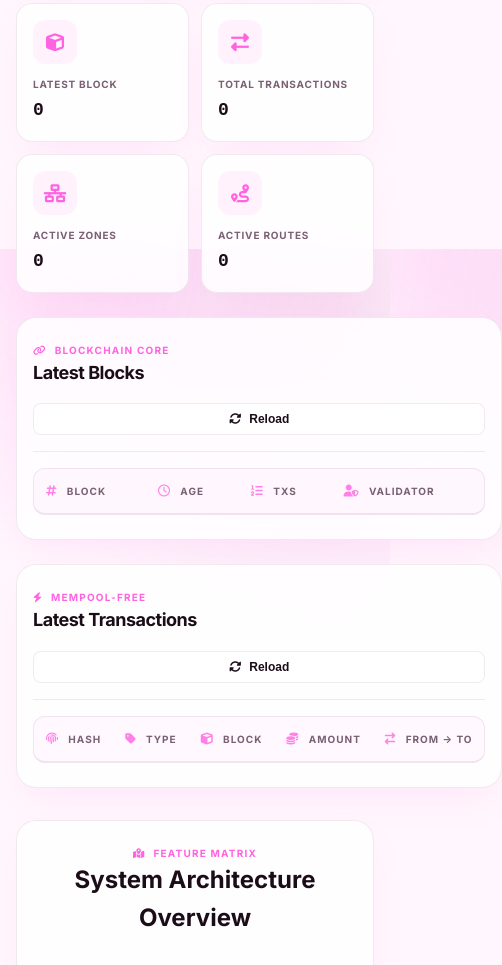
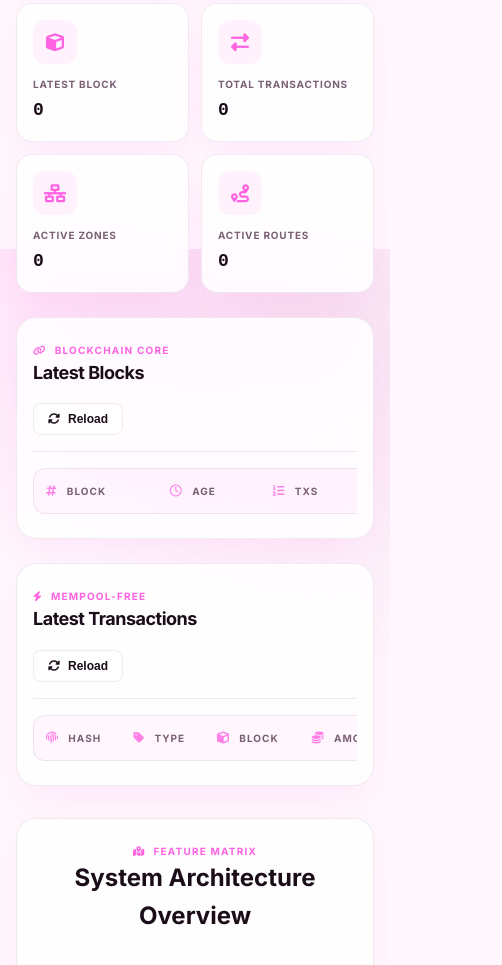
Before and after one commit to ptmo/rafa, a plain HTML site: page ex/index.html in a window 390 px wide. Shown: the part 595-1560 px from the top of the page, 502 px wide, since content can reach past the window. Drawn offline with Linux system fonts and the light colour scheme.

Commit message:
Update style.css

```diff
--- a/ex/style.css
+++ b/ex/style.css
@@ -1,6 +1,6 @@
 /* =========================================================
    RAFAELA EXPLORER PREMIUM UI/UX - KELAS DUNIA
-   Refined Mobile Responsiveness & Symmetric Tables
+   Fixed: Grid Blowout, Body Overflow, and Table Headers
 ========================================================= */
 
 :root {
@@ -41,6 +41,13 @@ html[data-theme="dark"] {
 }
 
 * { box-sizing: border-box; margin: 0; padding: 0; }
+
+/* FIX: Mencegah website memiliki horizontal scroll / melebar ke samping */
+html, body {
+  width: 100%;
+  max-width: 100vw;
+  overflow-x: hidden;
+}
 
 body {
   background-color: var(--bg); color: var(--text); font-family: var(--font);
@@ -132,45 +139,70 @@ button.primary:hover { transform: translateY(-2px); box-shadow: 0 12px 24px rgba
 @keyframes blinker { 50% { opacity: 0.3; } }
 
 /* STATS ROW */
-.stats-row { display: grid; grid-template-columns: repeat(4, 1fr); gap: 24px; margin-bottom: 32px; }
-.metric { padding: 28px; display: flex; align-items: center; gap: 24px; }
+/* FIX: minmax(0, 1fr) memastikan grid item tidak melebihi kontainer jika datanya panjang */
+.stats-row { display: grid; grid-template-columns: repeat(4, minmax(0, 1fr)); gap: 24px; margin-bottom: 32px; width: 100%; }
+.metric { padding: 28px; display: flex; align-items: center; gap: 24px; min-width: 0; }
 .metric:hover { transform: translateY(-4px); box-shadow: 0 20px 40px -10px rgba(255, 99, 226, 0.15); }
 .metric-icon {
   width: 56px; height: 56px; border-radius: 16px; background: rgba(255, 99, 226, 0.08);
-  color: var(--brand); display: flex; align-items: center; justify-content: center; font-size: 22px;
+  color: var(--brand); display: flex; align-items: center; justify-content: center; font-size: 22px; flex-shrink: 0;
 }
-.metric-info { display: flex; flex-direction: column; gap: 4px; }
-.metric-info .label { font-size: 12px; font-weight: 700; text-transform: uppercase; color: var(--muted); letter-spacing: 0.8px; }
-.metric-info .value { font-size: 24px; font-weight: 800; color: var(--text); font-family: var(--mono); }
+.metric-info { display: flex; flex-direction: column; gap: 4px; overflow: hidden; }
+.metric-info .label { font-size: 12px; font-weight: 700; text-transform: uppercase; color: var(--muted); letter-spacing: 0.8px; white-space: nowrap; overflow: hidden; text-overflow: ellipsis; }
+.metric-info .value { font-size: 24px; font-weight: 800; color: var(--text); font-family: var(--mono); white-space: nowrap; overflow: hidden; text-overflow: ellipsis; }
 
 /* DASHBOARD GRID */
-.dashboard-grid { display: grid; grid-template-columns: 1fr 1fr; gap: 24px; margin-bottom: 32px; }
+/* FIX: minmax(0, 1fr) mengunci Latest Block (kiri) & Transactions (kanan) berdampingan agar table tidak menabrak batas layar */
+.dashboard-grid {
+  display: grid;
+  grid-template-columns: minmax(0, 1fr) minmax(0, 1fr);
+  gap: 24px;
+  margin-bottom: 32px;
+  width: 100%;
+}
 
 /* PANELS & HEADERS */
-.panel { padding: 32px; }
+.panel { padding: 32px; min-width: 0; }
 .section-head {
-  display: flex; justify-content: space-between; align-items: center;
+  display: flex; justify-content: space-between; align-items: center; flex-wrap: nowrap;
   margin-bottom: 24px; padding-bottom: 20px; border-bottom: 1px solid var(--line);
 }
 .section-title { display: flex; flex-direction: column; gap: 8px; }
 .eyebrow { font-size: 12px; font-weight: 700; text-transform: uppercase; letter-spacing: 1.2px; color: var(--brand); display: flex; align-items: center; gap: 8px; }
 .section-head h2 { font-size: 22px; font-weight: 700; letter-spacing: -0.5px; }
 
+/* FIX: Mencegah tombol membengkak */
 button.ghost {
   background: var(--panel2); border: 1px solid var(--line); color: var(--text);
   padding: 10px 20px; border-radius: 10px; font-size: 13px; font-weight: 600;
-  cursor: pointer; transition: all 0.3s ease; display: flex; align-items: center; gap: 8px;
-  white-space: nowrap; flex-shrink: 0;
+  cursor: pointer; transition: all 0.3s ease; display: flex; align-items: center; justify-content: center; gap: 8px;
+  white-space: nowrap; width: max-content; flex-shrink: 0;
 }
 button.ghost:hover { background: var(--line); color: var(--brand); }
 button.danger:hover { background: rgba(217, 54, 126, 0.05); color: var(--danger); border-color: rgba(217, 54, 126, 0.3); }
 
 /* TABLES (PREMIUM ARCHITECTURE FIX) */
-.table-wrap { overflow-x: auto; -webkit-overflow-scrolling: touch; margin: 0 -8px; padding: 0 8px; }
-table { width: 100%; border-collapse: separate; border-spacing: 0; text-align: left; }
+/* FIX: Scroll horizontal HANYA aktif di dalam kotak tabel, tidak menyeret lay out website */
+.table-wrap {
+  width: 100%;
+  overflow-x: auto;
+  -webkit-overflow-scrolling: touch;
+}
+
+table {
+  width: 100%;
+  min-width: 500px; /* Lebar minimum tabel agar tidak hancur saat dikecilkan */
+  border-collapse: separate;
+  border-spacing: 0;
+  text-align: left;
+}
+
+/* FIX: Header Tabel kini menyatu jadi satu baris, tidak terputus-putus */
 th {
-  padding: 16px; background: rgba(255, 99, 226, 0.04);
-  border-bottom: 2px solid var(--line); border-top: 1px solid var(--line);
+  padding: 16px;
+  background: rgba(255, 99, 226, 0.05);
+  border-bottom: 1px solid var(--line);
+  border-top: 1px solid var(--line);
   color: var(--muted); font-weight: 700; font-size: 11px; text-transform: uppercase; letter-spacing: 1px; white-space: nowrap;
 }
 th:first-child { border-left: 1px solid var(--line); border-top-left-radius: 12px; border-bottom-left-radius: 12px; }
@@ -184,11 +216,11 @@ tbody tr:last-child td { border-bottom: none; }
 td.hash, td:first-child { font-family: var(--mono); color: var(--brand); font-weight: 600; letter-spacing: -0.3px; }
 
 /* INSPECTOR DETAIL PANEL */
-.detail-panel { margin-bottom: 32px; border: 1px solid var(--brand) !important; box-shadow: 0 0 30px rgba(255, 99, 226, 0.1) !important; }
+.detail-panel { margin-bottom: 32px; border: 1px solid var(--brand) !important; box-shadow: 0 0 30px rgba(255, 99, 226, 0.1) !important; width: 100%; }
 pre {
   background: var(--panel-strong) !important; color: var(--text) !important; border: 1px solid var(--line);
   padding: 24px; border-radius: 16px; font-family: var(--mono); font-size: 13px;
-  overflow-x: auto; line-height: 1.7; box-shadow: inset 0 2px 10px rgba(0,0,0,0.02);
+  overflow-x: auto; line-height: 1.7; box-shadow: inset 0 2px 10px rgba(0,0,0,0.02); max-width: 100%;
 }
 
 /* CUSTOM SCROLLBAR */
@@ -213,7 +245,7 @@ pre {
 /* FOOTER */
 .footer { padding: 48px 24px; text-align: center; border-top: 1px solid var(--line); margin-top: 40px; color: var(--muted); }
 .footer-content { display: flex; flex-direction: column; align-items: center; gap: 20px; margin-bottom: 32px; }
-.footer-brand { font-size: 20px; font-weight: 800; color: var(--text); display: flex; align-items: center; gap: 10px; letter-spacing: -0.5px;}
+.footer-brand { font-size: 20px; font-weight: 800; color: var(--text); display: flex; align-items: center; justify-content: center; gap: 10px; letter-spacing: -0.5px;}
 .footer-brand i { color: var(--brand); font-size: 24px; }
 .footer-tags { display: flex; gap: 12px; flex-wrap: wrap; justify-content: center; }
 .tag { background: transparent; color: var(--brand); padding: 8px 16px; border-radius: 100px; font-size: 12px; font-weight: 600; border: 1px solid rgba(255, 99, 226, 0.3); letter-spacing: 0.5px; }
@@ -223,8 +255,9 @@ pre {
    RESPONSIVE DESIGN (TABLET & MOBILE)
 ========================================================= */
 @media(max-width: 1024px) {
+  /* Di layar kecil, blocks dan tx ditumpuk atas bawah otomatis */
   .dashboard-grid { grid-template-columns: 1fr; }
-  .stats-row { grid-template-columns: repeat(2, 1fr); }
+  .stats-row { grid-template-columns: repeat(2, minmax(0, 1fr)); }
 }
 
 @media(max-width: 768px) {
@@ -245,8 +278,8 @@ pre {
   .search-input-wrapper { background: var(--panel-strong); padding: 14px 20px; border-radius: 16px; border: 1px solid var(--line); width: 100%; margin-bottom: 12px; box-shadow: var(--shadow-sm); }
   button.primary { width: 100%; border-radius: 16px; padding: 16px; }
 
-  /* Stats Row - Formatted into 2x2 Grid instead of stacked */
-  .stats-row { grid-template-columns: repeat(2, 1fr); gap: 12px; margin-bottom: 24px; }
+  /* Stats Row - 2x2 Grid */
+  .stats-row { grid-template-columns: repeat(2, minmax(0, 1fr)); gap: 12px; margin-bottom: 24px; }
   .metric { padding: 16px; flex-direction: column; align-items: flex-start; gap: 12px; border-radius: 16px; }
   .metric-icon { width: 44px; height: 44px; font-size: 18px; border-radius: 12px; }
   .metric-info .label { font-size: 10px; }
@@ -254,27 +287,22 @@ pre {
 
   /* Panels & Section Headers */
   .panel { padding: 24px 16px; border-radius: 20px; }
-
-  /* FIX: Ensure Header and Reload Button are inline and neat */
-  .section-head { flex-direction: row; align-items: center; padding-bottom: 16px; margin-bottom: 16px; gap: 12px; }
+  .section-head { flex-direction: row; justify-content: space-between; align-items: center; padding-bottom: 16px; margin-bottom: 16px; gap: 12px; }
   .section-title { gap: 4px; }
   .eyebrow { font-size: 10px; }
   .section-head h2 { font-size: 18px; line-height: 1.2; }
-
-  /* FIX: Button Reload no longer takes full width */
-  button.ghost { width: auto; padding: 8px 14px; font-size: 12px; border-radius: 8px; }
 
   /* Table Adjustments */
   th, td { padding: 14px 12px; font-size: 12px; }
   th { font-size: 10px; }
 
-  /* FIX: Feature Matrix 2x2 Grid instead of huge horizontal blocks */
-  .feature-grid { grid-template-columns: repeat(2, 1fr); gap: 12px; }
+  /* Feature Matrix 2x2 Grid */
+  .feature-grid { grid-template-columns: repeat(2, minmax(0, 1fr)); gap: 12px; }
   .feature-grid span { padding: 14px; font-size: 12px; border-radius: 12px; }
 }
 
 @media(max-width: 480px) {
-  /* Extra fix for very small phones */
+  /* Di hp yang sangat sempit, tombol reload baru ditumpuk di bawah judul */
   .section-head { flex-direction: column; align-items: flex-start; }
-  .section-head button { width: 100%; justify-content: center; margin-top: 8px; }
+  button.ghost { margin-top: 8px; width: auto; align-self: flex-start; padding: 8px 14px; font-size: 12px; border-radius: 8px; }
    }
```
